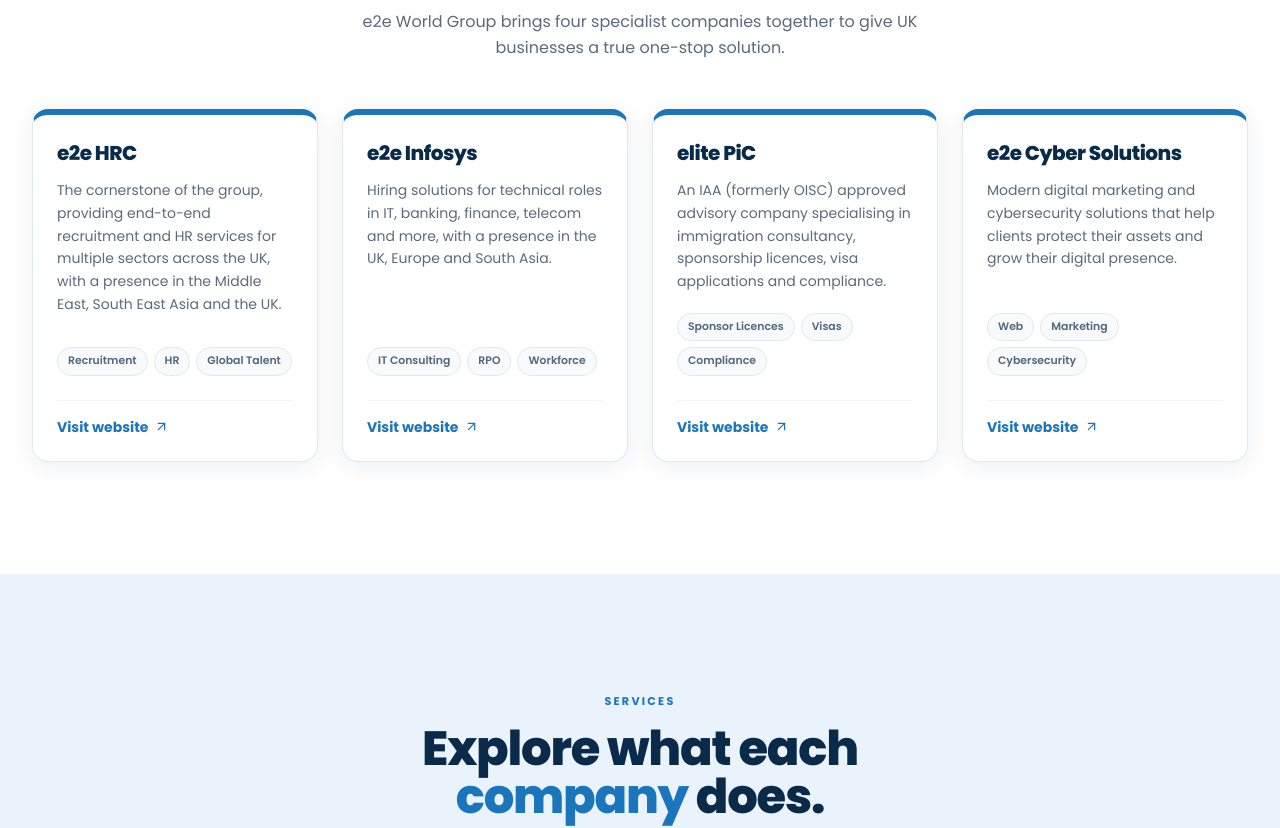
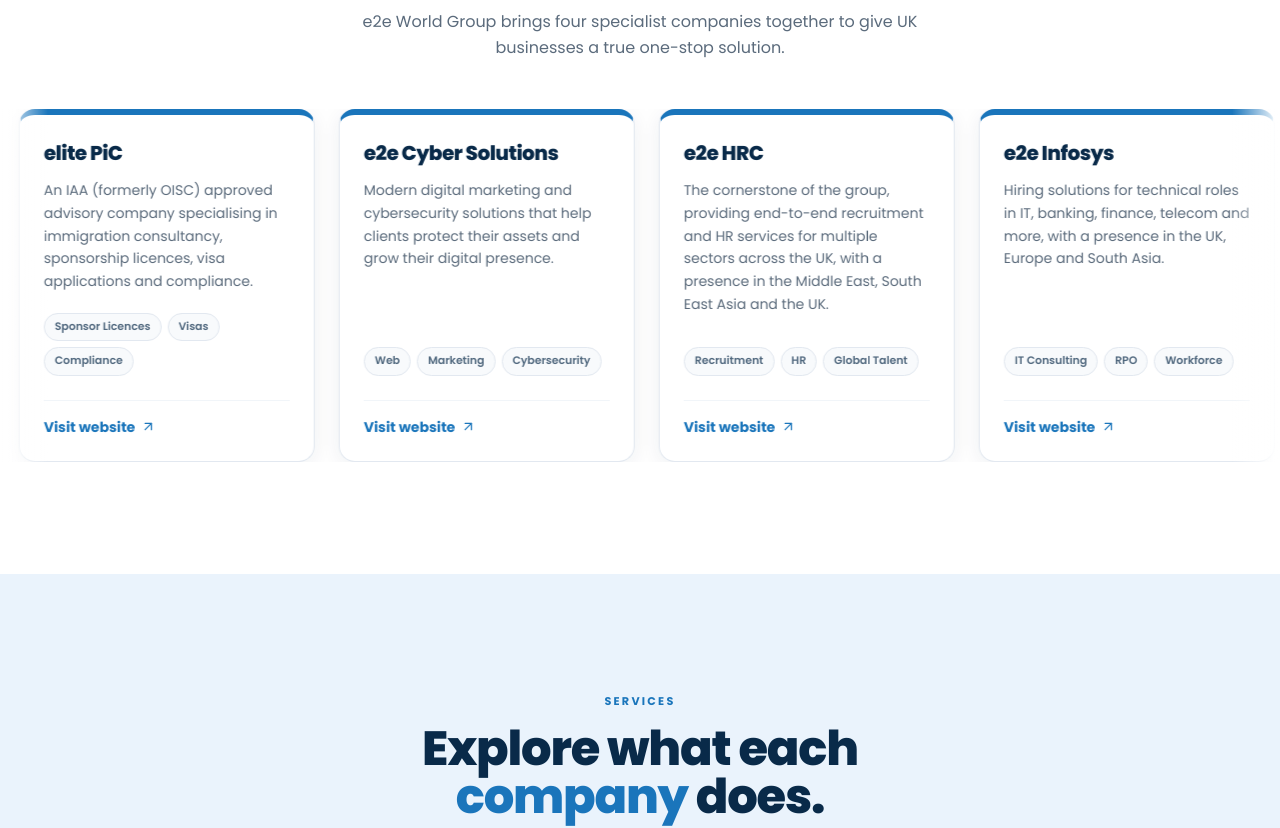
Before and after one commit to rahulchaudhari31/E2E-WORLD-, a React (Vite) app: page / in a window 1280 px wide. Shown: the part 1179-2007 px from the top of the page. Built offline with nearby package versions, Linux system fonts and the light colour scheme.

Commit message:
added autorotation animation to the some session

```diff
--- a/src/components/home/CompaniesSection.jsx
+++ b/src/components/home/CompaniesSection.jsx
@@ -1,41 +1,18 @@
 /**
- * CompaniesSection — Four company cards, each with a thick blue top border.
+ * CompaniesSection â€” Infinite company card marquee. All four company cards are
+ * always present in the loop and scroll continuously, pausing on hover so the
+ * cards can be read or clicked.
  */
-import { motion } from 'framer-motion';
+import { useEffect, useRef } from 'react';
 import { ArrowUpRight } from 'lucide-react';
 
 import { Container, Reveal } from '../common';
 import { companiesSection } from '../../data/homeContent';
 
-const CompaniesSection = () => {
-  const { eyebrow, heading, subtext, companies } = companiesSection;
+const SPEED = 90; // pixels per second
 
-  return (
-    <section
-      id="companies"
-      className="scroll-mt-[var(--nav-height)] bg-white py-20 md:py-28"
-    >
-      <Container>
-        <Reveal className="mx-auto max-w-2xl text-center">
-          <span className="eyebrow">{eyebrow}</span>
-          <h2 className="mt-3 font-heading text-3xl font-extrabold tracking-tight text-navy sm:text-4xl lg:text-5xl">
-            {heading.before}
-            <span className="text-blue">{heading.accent}</span>
-            {heading.after}
-          </h2>
-          <p className="mx-auto mt-4 max-w-xl text-base leading-relaxed text-muted">
-            {subtext}
-          </p>
-        </Reveal>
-
-        <div className="mt-12 grid gap-5 sm:grid-cols-2 lg:grid-cols-4 lg:gap-6">
-          {companies.map((company, index) => (
-            <Reveal key={company.name} delay={index * 0.07}>
-              <motion.article
-                whileHover={{ y: -8 }}
-                transition={{ duration: 0.35, ease: [0.22, 1, 0.36, 1] }}
-                className="group flex h-full flex-col rounded-2xl border border-slate-200 border-t-[6px] border-t-blue bg-white p-6 shadow-[var(--shadow-card)] transition-all duration-300 hover:border-t-orange hover:shadow-[var(--shadow-card-hover)]"
-              >
+const CompanyCard = ({ company }) => (
+  <article className="group flex w-[80vw] flex-none flex-col rounded-2xl border border-slate-200 border-t-[6px] border-t-blue bg-white p-6 shadow-[var(--shadow-card)] transition-shadow duration-300 hover:border-t-orange hover:shadow-[var(--shadow-card-hover)] sm:w-[20rem] lg:w-[18.5rem]">
     <h3 className="font-heading text-xl font-extrabold tracking-tight text-navy">
       {company.name}
     </h3>
@@ -68,11 +45,122 @@ const CompaniesSection = () => {
       />
       <span className="sr-only">(opens in a new tab)</span>
     </a>
-              </motion.article>
+  </article>
+);
+
+const CompaniesSection = () => {
+  const { eyebrow, heading, subtext, companies } = companiesSection;
+  const trackRef = useRef(null);
+  const setRef = useRef(null);
+  const offsetRef = useRef(0);
+  const pausedRef = useRef(false);
+  const rafRef = useRef(null);
+  const lastRef = useRef(null);
+  const halfRef = useRef(0);
+
+  useEffect(() => {
+    const track = trackRef.current;
+    const firstSet = setRef.current;
+    if (!track || !firstSet) return undefined;
+
+    const measure = () => {
+      halfRef.current = firstSet.offsetWidth;
+    };
+    measure();
+
+    const observer = new ResizeObserver(measure);
+    observer.observe(firstSet);
+
+    const tick = (time) => {
+      if (lastRef.current == null) lastRef.current = time;
+      const delta = (time - lastRef.current) / 1000;
+      lastRef.current = time;
+
+      if (!pausedRef.current && halfRef.current > 0) {
+        offsetRef.current += SPEED * delta;
+        if (offsetRef.current >= halfRef.current) {
+          offsetRef.current -= halfRef.current;
+        }
+        track.style.transform = `translate3d(-${offsetRef.current}px, 0, 0)`;
+      }
+
+      rafRef.current = requestAnimationFrame(tick);
+    };
+
+    rafRef.current = requestAnimationFrame(tick);
+
+    return () => {
+      cancelAnimationFrame(rafRef.current);
+      observer.disconnect();
+    };
+  }, []);
+
+  const pause = () => {
+    pausedRef.current = true;
+  };
+  const resume = () => {
+    pausedRef.current = false;
+  };
+
+  return (
+    <section
+      id="companies"
+      className="scroll-mt-[var(--nav-height)] bg-white py-20 md:py-28"
+    >
+      <Container>
+        <Reveal className="mx-auto max-w-2xl text-center">
+          <span className="eyebrow">{eyebrow}</span>
+          <h2 className="mt-3 font-heading text-3xl font-extrabold tracking-tight text-navy sm:text-4xl lg:text-5xl">
+            {heading.before}
+            <span className="text-blue">{heading.accent}</span>
+            {heading.after}
+          </h2>
+          <p className="mx-auto mt-4 max-w-xl text-base leading-relaxed text-muted">
+            {subtext}
+          </p>
         </Reveal>
+      </Container>
+
+      <div
+        className="relative mt-12 overflow-hidden"
+        onMouseEnter={pause}
+        onMouseLeave={resume}
+        onFocusCapture={pause}
+        onBlurCapture={(event) => {
+          if (!event.currentTarget.contains(event.relatedTarget)) resume();
+        }}
+      >
+        <div
+          ref={trackRef}
+          className="flex w-max will-change-transform"
+          style={{ transform: 'translate3d(0, 0, 0)' }}
+        >
+          {[0, 1, 2].map((setIndex) => (
+            <div
+              key={setIndex}
+              ref={setIndex === 0 ? setRef : undefined}
+              aria-hidden={setIndex === 0 ? undefined : 'true'}
+              className="flex shrink-0 gap-5 pr-5 lg:gap-6 lg:pr-6"
+            >
+              {companies.map((company) => (
+                <CompanyCard
+                  key={`${setIndex}-${company.slug}`}
+                  company={company}
+                />
               ))}
             </div>
-      </Container>
+          ))}
+        </div>
+
+        <div
+          aria-hidden="true"
+          className="pointer-events-none absolute inset-y-0 left-0 w-12 bg-gradient-to-r from-white to-transparent"
+        />
+        <div
+          aria-hidden="true"
+          className="pointer-events-none absolute inset-y-0 right-0 w-12 bg-gradient-to-l from-white to-transparent"
+        />
+      </div>
     </section>
   );
 };
--- a/src/components/home/JourneySection.jsx
+++ b/src/components/home/JourneySection.jsx
@@ -1,14 +1,17 @@
 /**
- * JourneySection — Four-step client journey with an animated orange detail card.
+ * JourneySection â€” Four-step client journey with an animated orange detail card.
  */
-import { useState } from 'react';
 import { AnimatePresence, motion } from 'framer-motion';
 
 import { Container, Reveal } from '../common';
+import useAutoRotate from '../../hooks/useAutoRotate';
 import { journeySection } from '../../data/homeContent';
 
 const JourneySection = () => {
-  const [activeIndex, setActiveIndex] = useState(0);
+  const { activeIndex, select, pauseHandlers } = useAutoRotate(
+    journeySection.steps.length,
+    { interval: 1500 },
+  );
   const { eyebrow, heading, subtext, steps } = journeySection;
   const activeStep = steps[activeIndex];
 
@@ -27,6 +30,7 @@ const JourneySection = () => {
           </p>
         </Reveal>
 
+        <div {...pauseHandlers}>
           <div className="mt-9 flex flex-wrap items-center justify-center gap-2">
             {steps.map((step, index) => {
               const isActive = index === activeIndex;
@@ -35,7 +39,7 @@ const JourneySection = () => {
                   key={step.number}
                   type="button"
                   aria-pressed={isActive}
-                onClick={() => setActiveIndex(index)}
+                  onClick={() => select(index)}
                   className={`rounded-full px-4 py-2.5 font-heading text-sm font-bold transition-all duration-200 focus-ring sm:px-5 ${
                     isActive
                       ? 'bg-navy text-white shadow-[0_8px_20px_rgba(11,42,74,0.2)]'
@@ -77,6 +81,7 @@ const JourneySection = () => {
               </div>
             </motion.div>
           </AnimatePresence>
+        </div>
       </Container>
     </section>
   );
--- a/src/data/homeContent.js
+++ b/src/data/homeContent.js
@@ -224,7 +224,7 @@ export const journeySection = {
 };
 
 export const aboutSection = {
-  eyebrow: 'ABOUT E2E WORLD GROUP',
+  eyebrow: 'E2E WORLD GROUP',
   heading: {
     before: 'Built in Birmingham. ',
     accent: 'Serving the world.',
--- /dev/null
+++ b/src/hooks/useAutoRotate.js
@@ -0,0 +1,64 @@
+/**
+ * useAutoRotate — Cycles an active index on an interval so card groups can
+ * auto-advance. Pauses on hover/focus, restarts on manual selection and is
+ * disabled when the user prefers reduced motion.
+ */
+import { useCallback, useEffect, useRef, useState } from 'react';
+
+const useAutoRotate = (length, { interval = 5000, enabled = true } = {}) => {
+  const [activeIndex, setActiveIndex] = useState(0);
+  const [isPaused, setIsPaused] = useState(false);
+  const timerRef = useRef(null);
+
+  const isEnabled = enabled && length > 1;
+
+  useEffect(() => {
+    if (!isEnabled || isPaused) return undefined;
+
+    timerRef.current = window.setTimeout(() => {
+      setActiveIndex((current) => (current + 1) % length);
+    }, interval);
+
+    return () => {
+      if (timerRef.current) window.clearTimeout(timerRef.current);
+    };
+  }, [activeIndex, interval, isEnabled, isPaused, length]);
+
+  useEffect(() => {
+    const handleVisibility = () => setIsPaused(document.hidden);
+    document.addEventListener('visibilitychange', handleVisibility);
+    return () =>
+      document.removeEventListener('visibilitychange', handleVisibility);
+  }, []);
+
+  const select = useCallback(
+    (index) => {
+      setActiveIndex(((index % length) + length) % length);
+    },
+    [length],
+  );
+
+  const pause = useCallback(() => setIsPaused(true), []);
+  const resume = useCallback(() => setIsPaused(false), []);
+
+  const pauseHandlers = {
+    onMouseEnter: pause,
+    onMouseLeave: resume,
+    onFocusCapture: pause,
+    onBlurCapture: (event) => {
+      if (!event.currentTarget.contains(event.relatedTarget)) resume();
+    },
+  };
+
+  return {
+    activeIndex,
+    select,
+    isPaused,
+    pause,
+    resume,
+    pauseHandlers,
+    isEnabled,
+  };
+};
+
+export default useAutoRotate;
--- a/src/pages/About.jsx
+++ b/src/pages/About.jsx
@@ -13,14 +13,14 @@ const About = () => {
   return (
     <>
       <Seo
-        title={`About ${company.name}`}
-        description="Learn about e2e World Group, founded in Birmingham in 2007, and the four specialist companies delivering recruitment, HR, IT, immigration and digital solutions."
+        title={company.name}
+        description="e2e World Group was founded in Birmingham in 2007 and brings together four specialist companies delivering recruitment, HR, IT, immigration and digital solutions."
         path="/about"
       />
       <main>
         <PageHero
           eyebrow="Our Story"
-          title={`About ${company.name}`}
+          title={company.name}
           subtitle="Founded in 2007 and headquartered in Birmingham, we bring four specialist companies together to support UK businesses and skilled professionals at every step."
           image={images.heroDark}
           breadcrumb={[
```
Also changed, not shown: src/components/home/HeroSection.jsx (+15 -10 lines), src/components/home/ServicesSection.jsx (+11 -5 lines). Lines whose indentation alone changed are shown as unchanged.
